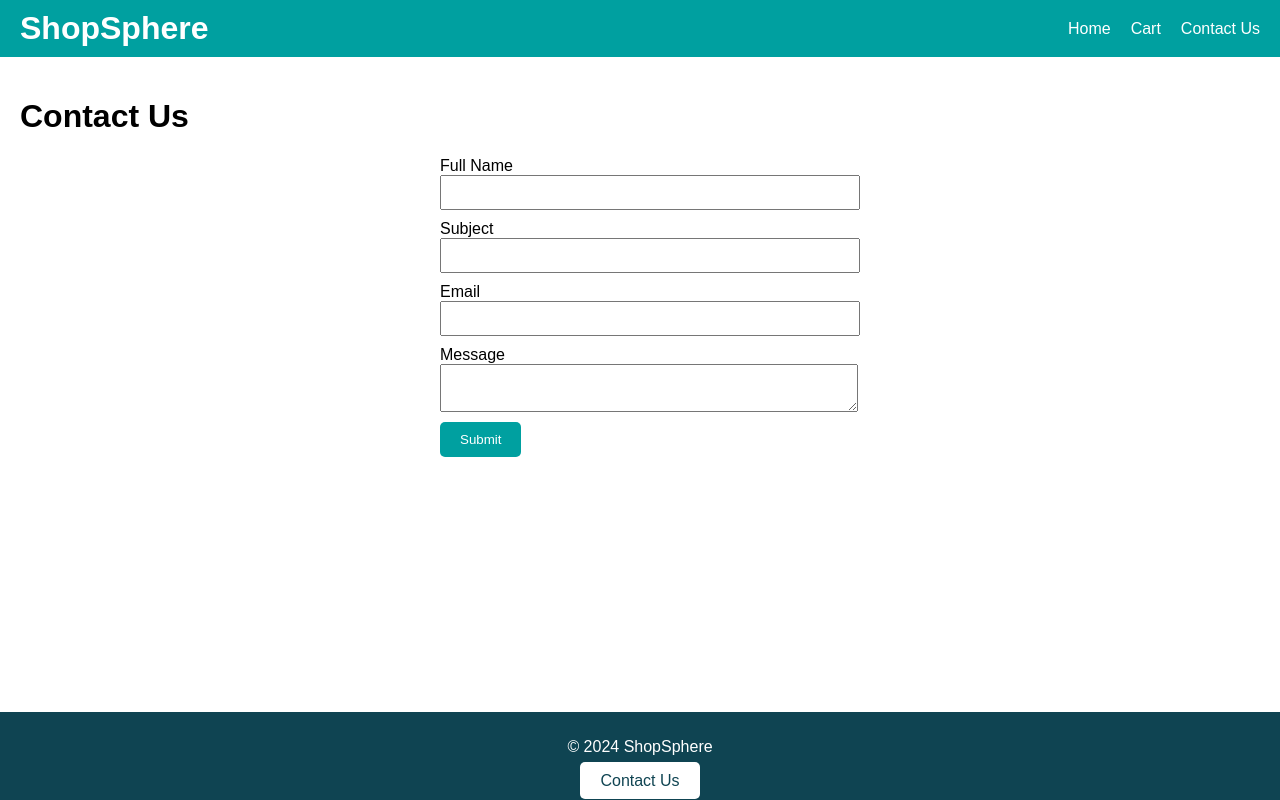
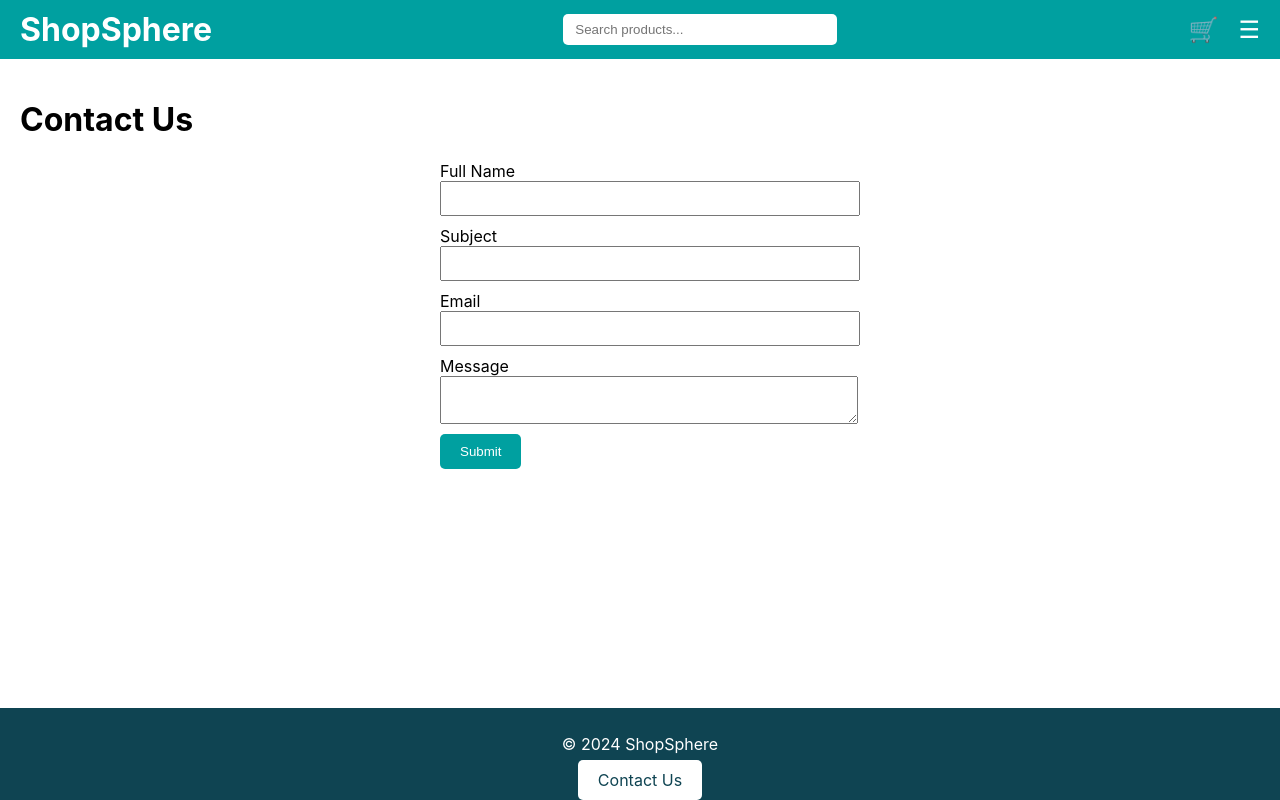
Before and after one commit to robfil50219/Javascript-Frameworks-Ca, a React (Create React App) app: page /contact in a window 1280 px wide. Built offline with nearby package versions, Linux system fonts and the light colour scheme.

Commit message:
header layout changed

```diff
--- a/src/App.js
+++ b/src/App.js
@@ -1,15 +1,12 @@
 import React from "react";
-import "./App.css";
 import { BrowserRouter as Router, Routes, Route } from "react-router-dom";
 import Layout from "./components/Layout";
-import Homepage from "./pages/Homepage"; // Match file name exactly
-import ProductPage from "./pages/Productpage"; // Match file name exactly
-import CartPage from "./pages/CartPage"; // Match file name exactly
-import CheckoutPage from "./pages/CheckoutPage"; // Match file name exactly
-import CheckoutSuccessPage from "./pages/CheckoutSuccessPage"; // Match file name exactly
-import ContactPage from "./pages/ContactPage"; // Match file name exactly
-
-
+import Homepage from "./pages/Homepage";
+import Productpage from "./pages/Productpage";
+import CartPage from "./pages/CartPage";
+import CheckoutPage from "./pages/CheckoutPage";
+import CheckoutSuccessPage from "./pages/CheckoutSuccessPage";
+import ContactPage from "./pages/ContactPage";
 
 function App() {
   return (
@@ -17,7 +14,7 @@ function App() {
       <Layout>
         <Routes>
           <Route path="/" element={<Homepage />} />
-          <Route path="/product/:id" element={<ProductPage />} />
+          <Route path="/product/:id" element={<Productpage />} />
           <Route path="/cart" element={<CartPage />} />
           <Route path="/checkout" element={<CheckoutPage />} />
           <Route path="/checkout-success" element={<CheckoutSuccessPage />} />
--- a/src/components/Header.jsx
+++ b/src/components/Header.jsx
@@ -1,13 +1,120 @@
-import React from "react";
-import { Link } from "react-router-dom";
+import React, { useState } from "react";
+import { Link } from "react-router-dom";  // Import Link from react-router-dom
 
-const Header = () => {
+const Header = ({ setSearchQuery }) => {
+  const [search, setSearch] = useState("");
+  const [cartCount, setCartCount] = useState(0); // Cart item count
+  const [menuOpen, setMenuOpen] = useState(false); // Mobile menu state
+
+  const handleSearchChange = (e) => {
+    setSearch(e.target.value);
+    setSearchQuery(e.target.value); // Pass the search query to parent
+  };
+
+  const toggleMenu = () => {
+    setMenuOpen((prev) => !prev);
+  };
+
   return (
-    <header>
-      <nav>
-        <Link to="/">ShopSphere</Link>
-        <Link to="/cart">Cart</Link>
-      </nav>
+    <header style={{ padding: "10px 20px", backgroundColor: "#00A0A0", position: "relative" }}>
+      <div
+        style={{
+          display: "flex",
+          alignItems: "center",
+          justifyContent: "space-between",  // Space out the elements
+          width: "100%",
+        }}
+      >
+        {/* Logo (Far Left) */}
+        <h1 style={{ margin: 0, color: "white", flex: "none" }}>ShopSphere</h1>
+
+        {/* Search Bar (Center) */}
+        <div style={{ flex: "1", display: "flex", justifyContent: "center" }}>
+          <input
+            type="text"
+            placeholder="Search products..."
+            value={search}
+            onChange={handleSearchChange}
+            style={{
+              padding: "8px 12px",
+              borderRadius: "5px",
+              border: "none",
+              width: "250px",
+            }}
+          />
+        </div>
+
+        {/* Cart Icon and Hamburger Menu (Far Right) */}
+        <div style={{ display: "flex", alignItems: "center", gap: "20px" }}>
+          {/* Cart Icon */}
+          <Link
+            to="/cart"
+            style={{
+              display: "flex",
+              alignItems: "center",
+              textDecoration: "none",
+              color: "white",
+              gap: "5px",
+            }}
+          >
+            <span style={{ fontSize: "24px" }}>🛒</span> {/* White Cart Icon */}
+            {cartCount > 0 && (
+              <span
+                style={{
+                  backgroundColor: "red",
+                  borderRadius: "50%",
+                  color: "white",
+                  padding: "5px 10px",
+                  fontSize: "14px",
+                  position: "absolute",
+                  top: "-5px", // Positioning the count slightly above the cart icon
+                  right: "-5px", // Positioning the count slightly to the right
+                }}
+              >
+                {cartCount}
+              </span>
+            )}
+          </Link>
+
+          {/* Hamburger Menu */}
+          <div onClick={toggleMenu} style={{ cursor: "pointer", fontSize: "24px", color: "white" }}>
+            ☰
+          </div>
+        </div>
+      </div>
+
+      {/* Mobile menu */}
+      {menuOpen && (
+        <nav
+          style={{
+            backgroundColor: "#0F4452",
+            padding: "10px",
+            marginTop: "10px",
+            borderRadius: "5px",
+            position: "absolute",
+            top: "60px",
+            right: "10px",
+          }}
+        >
+          <ul style={{ listStyle: "none", margin: 0, padding: 0 }}>
+            <li>
+              <Link to="/" style={{ color: "white", textDecoration: "none" }}>
+                Home
+              </Link>
+            </li>
+            <li>
+              <Link to="/cart" style={{ color: "white", textDecoration: "none" }}>
+                Cart
+              </Link>
+            </li>
+            <li>
+              <Link to="/contact" style={{ color: "white", textDecoration: "none" }}>
+                Contact
+              </Link>
+            </li>
+          </ul>
+        </nav>
+      )}
     </header>
   );
 };
--- a/src/components/Layout.jsx
+++ b/src/components/Layout.jsx
@@ -1,5 +1,6 @@
 import React, { useState } from "react";
 import { Link } from "react-router-dom";
+import Header from "../components/Header"; // Import Header component
 
 const Layout = ({ children }) => {
   const [menuOpen, setMenuOpen] = useState(false);
@@ -10,97 +11,8 @@ const Layout = ({ children }) => {
 
   return (
     <div style={{ display: "flex", flexDirection: "column", minHeight: "100vh" }}>
-      {/* Header */}
-      <header
-        style={{
-          backgroundColor: "#00A0A0",
-          padding: "10px 20px",
-          color: "white",
-          display: "flex",
-          justifyContent: "space-between",
-          alignItems: "center",
-        }}
-      >
-        <h1 style={{ margin: 0 }}>ShopSphere</h1>
-
-        {/* Hamburger Menu */}
-        <button
-          onClick={toggleMenu}
-          style={{
-            background: "none",
-            border: "none",
-            color: "white",
-            fontSize: "1.5rem",
-            cursor: "pointer",
-            display: "none", // Hidden on larger screens
-          }}
-          className="hamburger-menu"
-        >
-          ☰
-        </button>
-
-        {/* Navigation Links */}
-        <nav
-          style={{
-            display: menuOpen ? "block" : "none", // Show menu on toggle
-            position: "absolute",
-            top: "60px",
-            right: "10px",
-            backgroundColor: "#0F4452",
-            padding: "10px",
-            borderRadius: "5px",
-            zIndex: 1000,
-          }}
-          className="menu-links"
-        >
-          <ul style={{ listStyle: "none", margin: 0, padding: 0 }}>
-            <li>
-              <Link to="/" style={{ color: "white", textDecoration: "none" }}>
-                Home
-              </Link>
-            </li>
-            <li>
-              <Link to="/cart" style={{ color: "white", textDecoration: "none" }}>
-                Cart
-              </Link>
-            </li>
-            <li>
-              <Link to="/contact" style={{ color: "white", textDecoration: "none" }}>
-                Contact Us
-              </Link>
-            </li>
-          </ul>
-        </nav>
-
-        {/* Links for larger screens */}
-        <nav className="desktop-menu">
-          <ul
-            style={{
-              display: "flex",
-              gap: "20px",
-              listStyle: "none",
-              margin: 0,
-              padding: 0,
-            }}
-          >
-            <li>
-              <Link to="/" style={{ color: "white", textDecoration: "none" }}>
-                Home
-              </Link>
-            </li>
-            <li>
-              <Link to="/cart" style={{ color: "white", textDecoration: "none" }}>
-                Cart
-              </Link>
-            </li>
-            <li>
-              <Link to="/contact" style={{ color: "white", textDecoration: "none" }}>
-                Contact Us
-              </Link>
-            </li>
-          </ul>
-        </nav>
-      </header>
+      {/* Header included here for all pages */}
+      <Header />
 
       {/* Main Content */}
       <main style={{ flexGrow: 1, padding: "20px" }}>{children}</main>
--- a/src/pages/Homepage.jsx
+++ b/src/pages/Homepage.jsx
@@ -1,144 +1,77 @@
 import React, { useEffect, useState } from "react";
-import { Link } from "react-router-dom"; // Import Link for navigation
+import { Link } from "react-router-dom";  // Import Link from react-router-dom
 
 const Homepage = () => {
   const [products, setProducts] = useState([]);
-  const [visibleProducts, setVisibleProducts] = useState(20); // Number of products to show initially
-  const [loading, setLoading] = useState(true);
-  const [error, setError] = useState(null);
+  const [filteredProducts, setFilteredProducts] = useState([]);
+  const [searchQuery, setSearchQuery] = useState("");
 
   useEffect(() => {
     const fetchProducts = async () => {
       try {
         const response = await fetch("https://v2.api.noroff.dev/online-shop");
-        if (!response.ok) {
-          throw new Error("Failed to fetch products");
-        }
         const data = await response.json();
-        setProducts(data.data || []); // Access products from the `data` field
-      } catch (err) {
-        setError(err.message);
-      } finally {
-        setLoading(false);
+        setProducts(data.data || []);
+        setFilteredProducts(data.data || []);
+      } catch (error) {
+        console.error("Error fetching products:", error);
       }
     };
 
     fetchProducts();
   }, []);
 
-  const handleLoadMore = () => {
-    setVisibleProducts((prev) => prev + 20); // Show 20 more products
+  const handleSearchQuery = (query) => {
+    setSearchQuery(query);
+    const filtered = products.filter((product) =>
+      product.title.toLowerCase().includes(query.toLowerCase())
+    );
+    setFilteredProducts(filtered);
   };
 
-  const handleLoadLess = () => {
-    setVisibleProducts((prev) => Math.max(20, prev - 20)); // Show 20 fewer products but not less than 20
-  };
-
-  if (loading) return <p>Loading products...</p>;
-  if (error) return <p>Error: {error}</p>;
-  if (!Array.isArray(products) || products.length === 0) {
-    return <p>No products available.</p>;
-  }
-
   return (
-    <div style={{ textAlign: "center", padding: "20px" }}>
-      <h1>"Reach New Heights in Shopping with ShopSphere!"</h1>
-      <div
-        style={{
-          display: "grid",
-          gridTemplateColumns: "repeat(4, 1fr)", // Four columns
-          gap: "40px", // Space between items
-          justifyContent: "center",
-          margin: "20px auto",
-          maxWidth: "1400px", // Restrict the maximum width
-        }}
-      >
-        {products.slice(0, visibleProducts).map((product) => (
+    <div>
+      <h2>Shop our Products</h2>
+      <div style={{ display: "flex", flexWrap: "wrap", gap: "20px" }}>
+        {filteredProducts.length === 0 ? (
+          <p>No products found</p>
+        ) : (
+          filteredProducts.map((product) => (
             <div
               key={product.id}
               style={{
                 border: "1px solid #ddd",
-              padding: "20px",
-              borderRadius: "10px",
-              backgroundColor: "white",
-              boxShadow: "0 4px 8px rgba(0, 0, 0, 0.1)", // Subtle shadow
+                padding: "10px",
+                borderRadius: "5px",
+                width: "200px",
               }}
             >
               <img
                 src={product.image?.url || "https://via.placeholder.com/300"}
-              alt={product.image?.alt || product.title || "Product Image"}
+                alt={product.title}
+                style={{ width: "100%", height: "auto" }}
+              />
+              <h3>{product.title}</h3>
+              <p>Price: ${product.discountedPrice.toFixed(2)}</p>
+
+
+              <Link
+                to={`/product/${product.id}`}
                 style={{
-                width: "100%",
-                height: "auto",
-                borderRadius: "5px",
-              }}
-            />
-            <h3 style={{ fontSize: "1.5rem", margin: "10px 0" }}>{product.title}</h3>
-            <p style={{ fontSize: "1.2rem", margin: "10px 0" }}>
-              Price: ${product.discountedPrice.toFixed(2)}
-              {product.price !== product.discountedPrice && (
-                <span style={{ color: "red", fontSize: "1rem" }}>
-                  {" "}
-                  ({Math.round(
-                    ((product.price - product.discountedPrice) / product.price) * 100
-                  )}
-                  % off)
-                </span>
-              )}
-            </p>
-            <p style={{ fontSize: "1rem", color: "#555", margin: "10px 0" }}>
-              {product.description}
-            </p>
-            <Link
-              to={`/product/${product.id}`} // Link to the product page with its ID
-              style={{
-                padding: "10px 20px",
+                  display: "inline-block",
+                  padding: "10px",
                   backgroundColor: "#00A0A0",
                   color: "white",
-                border: "none",
+                  textDecoration: "none",
+                  textAlign: "center",
                   borderRadius: "5px",
-                textDecoration: "none",
-                fontSize: "1rem",
-                display: "inline-block",
-                cursor: "pointer",
+                  marginTop: "10px",
                 }}
               >
                 View Product
               </Link>
             </div>
-        ))}
-      </div>
-      <div style={{ marginTop: "20px" }}>
-        {visibleProducts > 20 && (
-          <button
-            onClick={handleLoadLess}
-            style={{
-              marginRight: "10px",
-              padding: "10px 20px",
-              backgroundColor: "#FF6347",
-              color: "white",
-              border: "none",
-              borderRadius: "5px",
-              cursor: "pointer",
-            }}
-          >
-            Load Less
-          </button>
-        )}
-        {visibleProducts < products.length && (
-          <button
-            onClick={handleLoadMore}
-            style={{
-              padding: "10px 20px",
-              backgroundColor: "#00A0A0",
-              color: "white",
-              border: "none",
-              borderRadius: "5px",
-              cursor: "pointer",
-            }}
-          >
-            Load More
-          </button>
+          ))
         )}
       </div>
     </div>
```
Also changed, not shown: src/components/CartIcon.jsx (deleted). Lines whose indentation alone changed are shown as unchanged.
